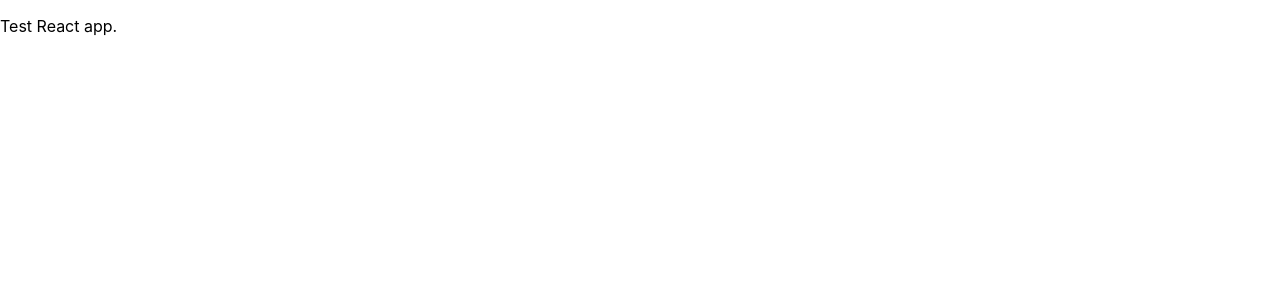
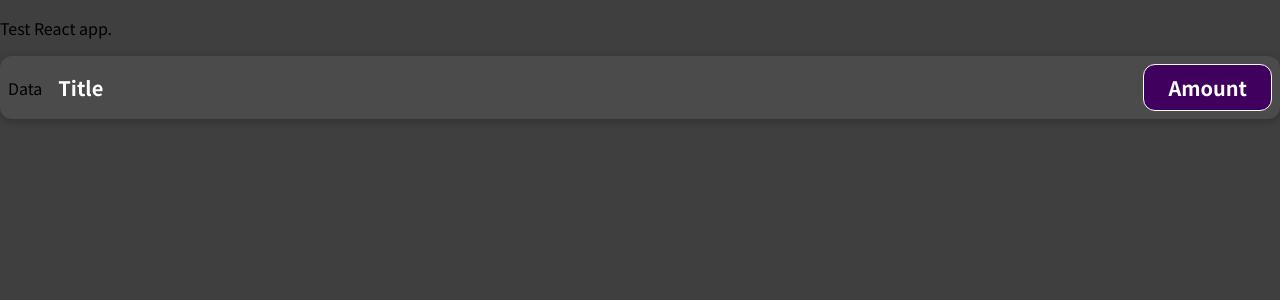
Before and after one commit to muryj/react-trainee-course, a JavaScript app: page / in a window 1280 px wide. Shown: the top 300 px of the page. Built offline with nearby package versions, Linux system fonts and the light colour scheme.

Commit message:
Created the ExpenceItem component and styling for it

```diff
--- a/src/App.js
+++ b/src/App.js
@@ -1,11 +1,10 @@
+import ExpenceItem from "./components/ExpenceItem";
+
 function App() {
   return (
-    <div className="App">
-      <header className="App-header">
-        <p>
-          Test React app.
-        </p>
-      </header>
+    <div>
+      <p>Test React app.</p>
+      <ExpenceItem />
     </div>
   );
 }
--- /dev/null
+++ b/src/components/ExpenceItem.css
@@ -0,0 +1,55 @@
+.expense-item {
+    display: flex;
+    justify-content: space-between;
+    align-items: center;
+    box-shadow: 0 2px 8px rgba(0, 0, 0, 0.25);
+    padding: 0.5rem;
+    margin: 1rem 0;
+    border-radius: 12px;
+    background-color: #4b4b4b;
+}
+
+.expense-item__description {
+    display: flex;
+    flex-direction: column;
+    gap: 1rem;
+    align-items: flex-end;
+    flex-flow: column-reverse;
+    justify-content: flex-start;
+    flex: 1;
+}
+
+.expense-item h2 {
+    font-size: 1rem;
+    flex: 1;
+    margin: 0 1rem;
+    color: white;
+}
+
+.expense-item__price {
+    font-size: 1rem;
+    font-weight: bold;
+    color: white;
+    background-color: #40005d;
+    border: 1px solid white;
+    padding: 0.5rem;
+    border-radius: 12px;
+}
+
+@media (min-width: 580px) {
+    .expense-item__description {
+        flex-direction: row;
+        align-items: center;
+        justify-content: flex-start;
+        flex: 1;
+    }
+
+    .expense-item__description h2 {
+        font-size: 1.25rem;
+    }
+
+    .expense-item__price {
+        font-size: 1.25rem;
+        padding: 0.5rem 1.5rem;
+    }
+}
--- /dev/null
+++ b/src/components/ExpenceItem.js
@@ -0,0 +1,15 @@
+import "./ExpenceItem.css";
+
+function ExpenceItem() {
+  return (
+    <div className="expense-item">
+      <div>Data</div>
+      <div className="expense-item__description">
+        <h2>Title</h2>
+        <div className="expense-item__price">Amount</div>
+      </div>
+    </div>
+  );
+}
+
+export default ExpenceItem;
--- a/src/index.css
+++ b/src/index.css
@@ -1,13 +1,14 @@
-body {
-  margin: 0;
-  font-family: -apple-system, BlinkMacSystemFont, 'Segoe UI', 'Roboto', 'Oxygen',
-    'Ubuntu', 'Cantarell', 'Fira Sans', 'Droid Sans', 'Helvetica Neue',
-    sans-serif;
-  -webkit-font-smoothing: antialiased;
-  -moz-osx-font-smoothing: grayscale;
+@import url('https://fonts.googleapis.com/css2?family=Noto+Sans+JP:wght@400;700&display=swap');
+
+* {
+    box-sizing: border-box;
 }
 
-code {
-  font-family: source-code-pro, Menlo, Monaco, Consolas, 'Courier New',
-    monospace;
+html {
+    font-family: 'Noto Sans JP', sans-serif;
 }
+
+body {
+    margin: 0;
+    background-color: #3f3f3f;
+}
--- a/src/index.js
+++ b/src/index.js
@@ -1,5 +1,5 @@
-import React from "react";
 import ReactDOM from "react-dom";
+
 import "./index.css";
 import App from "./App";
 
```
